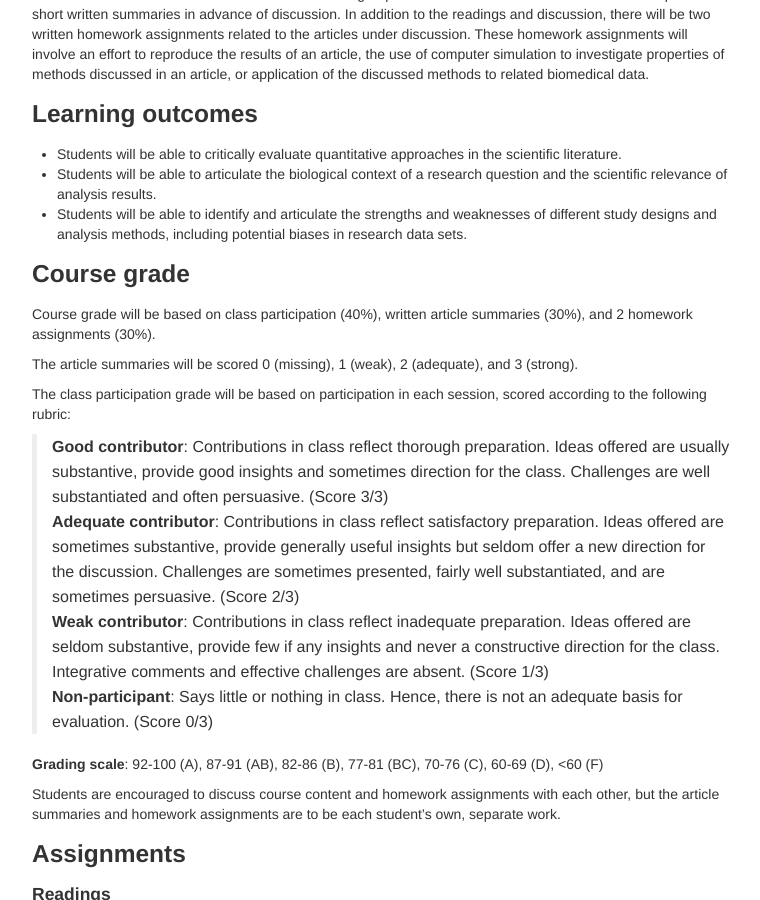
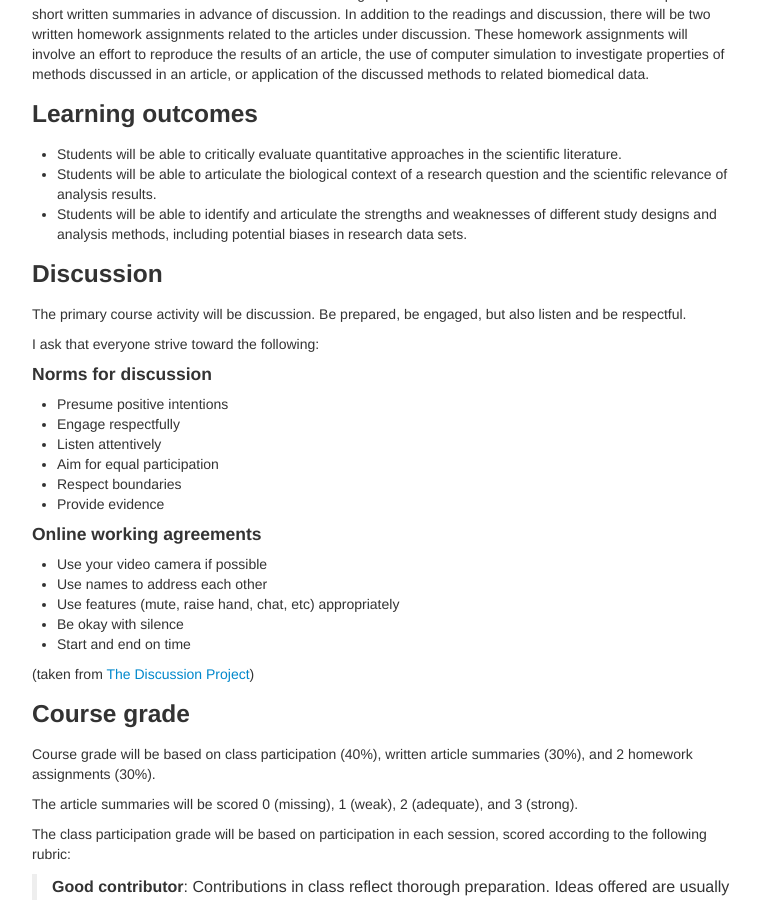
Before and after one commit to kbroman/BMI881_fall2022, a Jekyll site: the page built from syllabus.md, in a window 1280 px wide and 900 px high, scrolled down 408 px. Shown: the whole window, without its empty margins (258-1018 px from the left). Built offline with Jekyll 4.4.1, drawn with Linux system fonts in a browser that asks for light colours.

Commit message:
Add discussion norms + online working agreements to syllabus

```diff
--- a/syllabus.md
+++ b/syllabus.md
@@ -41,6 +41,33 @@ biomedical data.
 - Students will be able to identify and articulate the strengths and weaknesses of different study designs and analysis methods, including potential biases in research data sets.
 
 
+
+
+### Discussion
+
+The primary course activity will be discussion. Be prepared, be
+engaged, but also listen and be respectful.
+
+I ask that everyone strive toward the following:
+
+#### Norms for discussion
+
+- Presume positive intentions
+- Engage respectfully
+- Listen attentively
+- Aim for equal participation
+- Respect boundaries
+- Provide evidence
+
+#### Online working agreements
+
+- Use your video camera if possible
+- Use names to address each other
+- Use features (mute, raise hand, chat, etc) appropriately
+- Be okay with silence
+- Start and end on time
+
+(taken from [The Discussion Project](https://discussion.education.wisc.edu))
 
 
 ### Course grade
```
